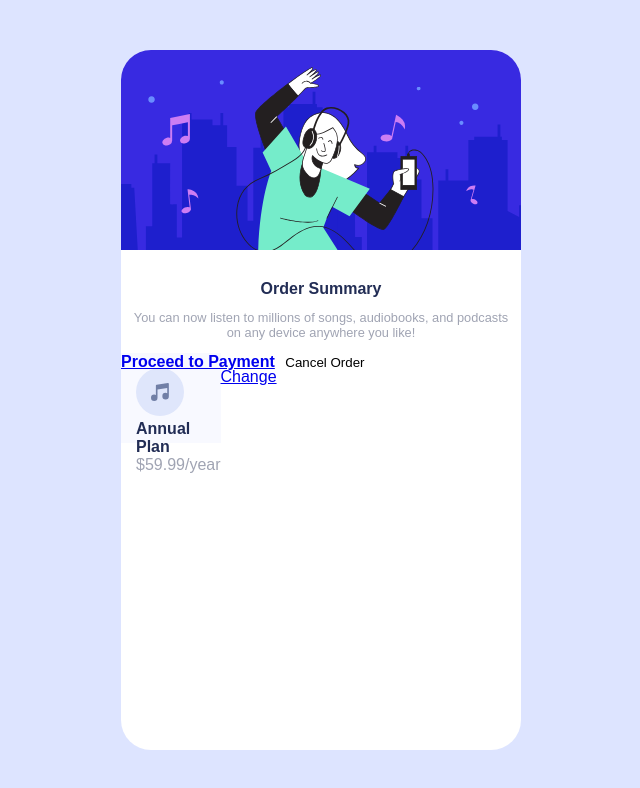
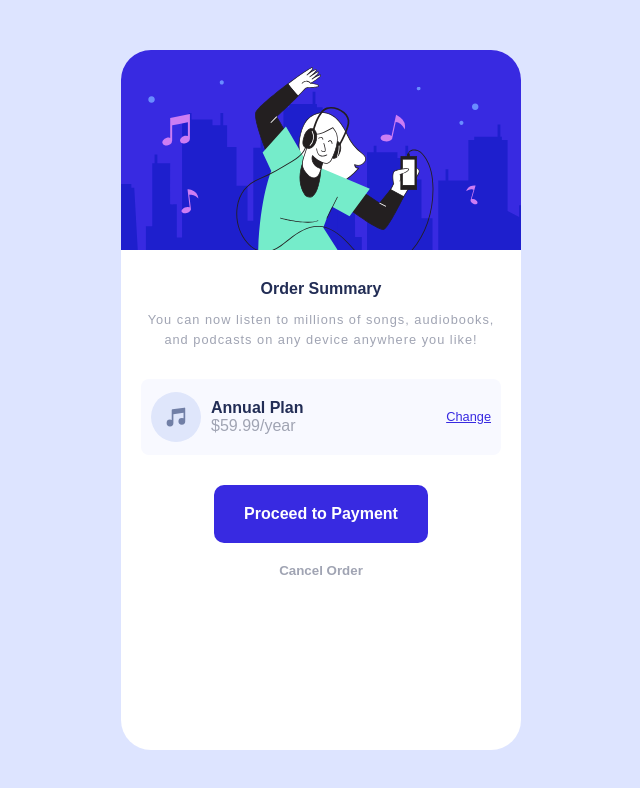
Before and after one commit to AndPrat/202307-w2ch1-andrea-prat, a website: page public/index.html in a window 1280 px wide. Shown: the whole page, without its empty margins (319-959 px from the left). Drawn offline with nearby package versions, Linux system fonts and the light colour scheme; files that its build step writes are made by us from their sources.

Commit message:
Modify classes of .card

```diff
--- a/src/sass/_components.scss
+++ b/src/sass/_components.scss
@@ -16,54 +16,80 @@
     object-fit: cover;
   }
 
+  &__content {
+    padding: 30px 20px;
+  }
+
   &__title {
     color: variables.$title-color;
     font-size: 1rem;
-    padding-top: 30px;
     text-align: center;
   }
   &__text {
     color: variables.$text-color;
     font-size: 0.8rem;
-    padding: 0 10px;
     text-align: center;
+    letter-spacing: 1px;
+    line-height: 1.5;
   }
   &__information {
     display: flex;
-    padding: 15px;
-    background-color: variables.$background-color-light;
-    width: 100px;
-    height: 90px;
-    position: absolute;
+    background-color: #f8f9ff;
+    margin-top: 30px;
+    border-radius: 8px;
+    align-items: center;
+    padding: 10px;
+    justify-content: space-between;
+  }
+  &__left {
+    display: flex;
+    align-items: center;
   }
   &__icon {
-    position: relative;
+    width: 50px;
+    height: 50px;
   }
+  &__price {
+    display: flex;
+    flex-direction: column;
+    margin: 10px;
+  }
+
   &__anual-plan {
     position: relative;
-    color: variables.$title-color;
+    color: #222d55;
     font-weight: bold;
+    display: flex;
+    justify-content: center;
+    align-items: center;
   }
   &__anual-price {
-    position: relative;
     color: variables.$text-color;
   }
   &__link {
-    position: relative;
+    color: variables.$primary-color;
+    font-size: 0.8rem;
   }
   &__button {
+    display: flex;
+    flex-direction: column;
+    justify-content: center;
+    align-items: center;
+    margin-top: 30px;
+  }
+  &__button-proceed {
+    background-color: variables.$primary-color;
+    text-decoration: none;
+    color: #fff;
+    padding: 20px 30px;
+    border-radius: 10px;
     font-weight: bold;
-    position: relative;
+  }
 
-    &-button-proceed {
-      background-color: variables.$primary-color;
-      text-decoration: none;
-      color: #fff;
-    }
-
-    &-buton-cancel {
-      background-color: transparent;
-      color: variables.$text-color;
-    }
+  &__button-cancel {
+    background-color: transparent;
+    color: variables.$text-color;
+    padding: 20px 30px;
+    font-weight: bold;
   }
 }
```
